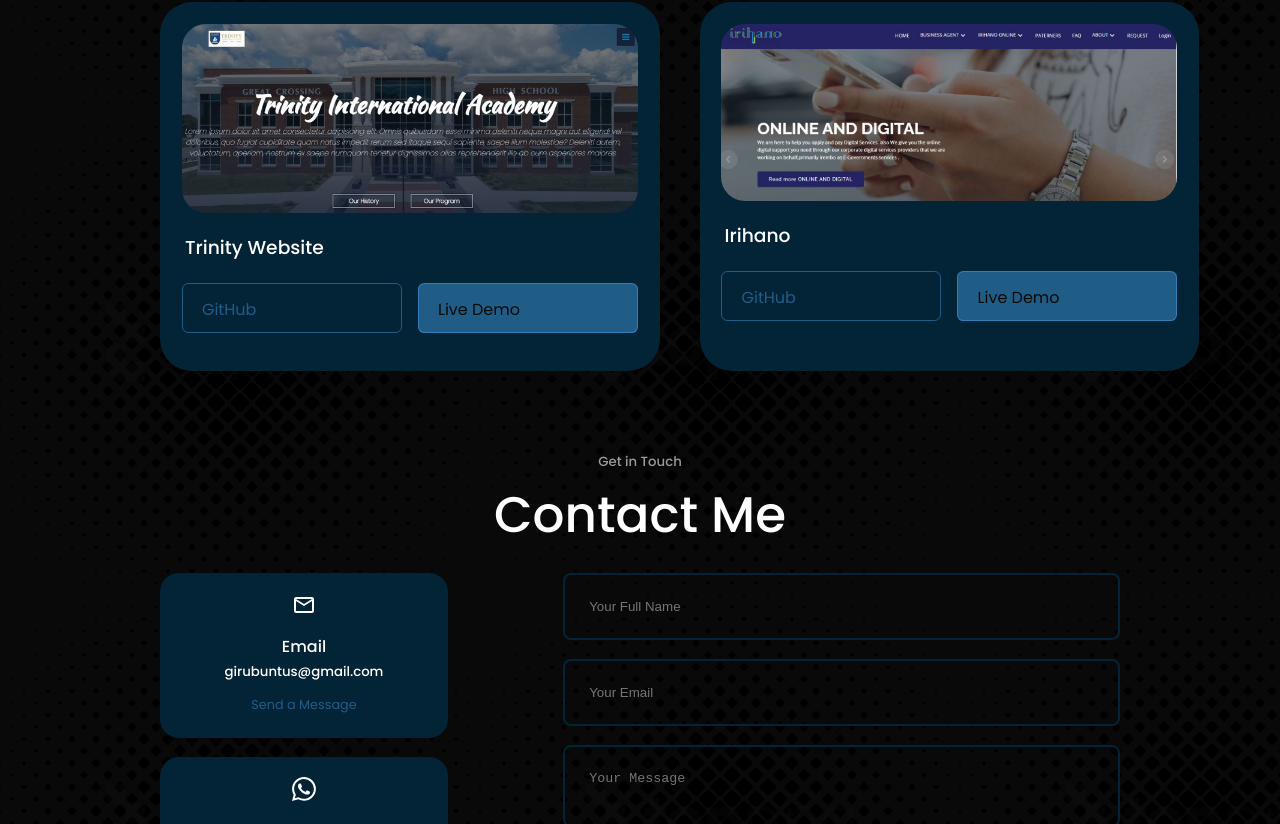
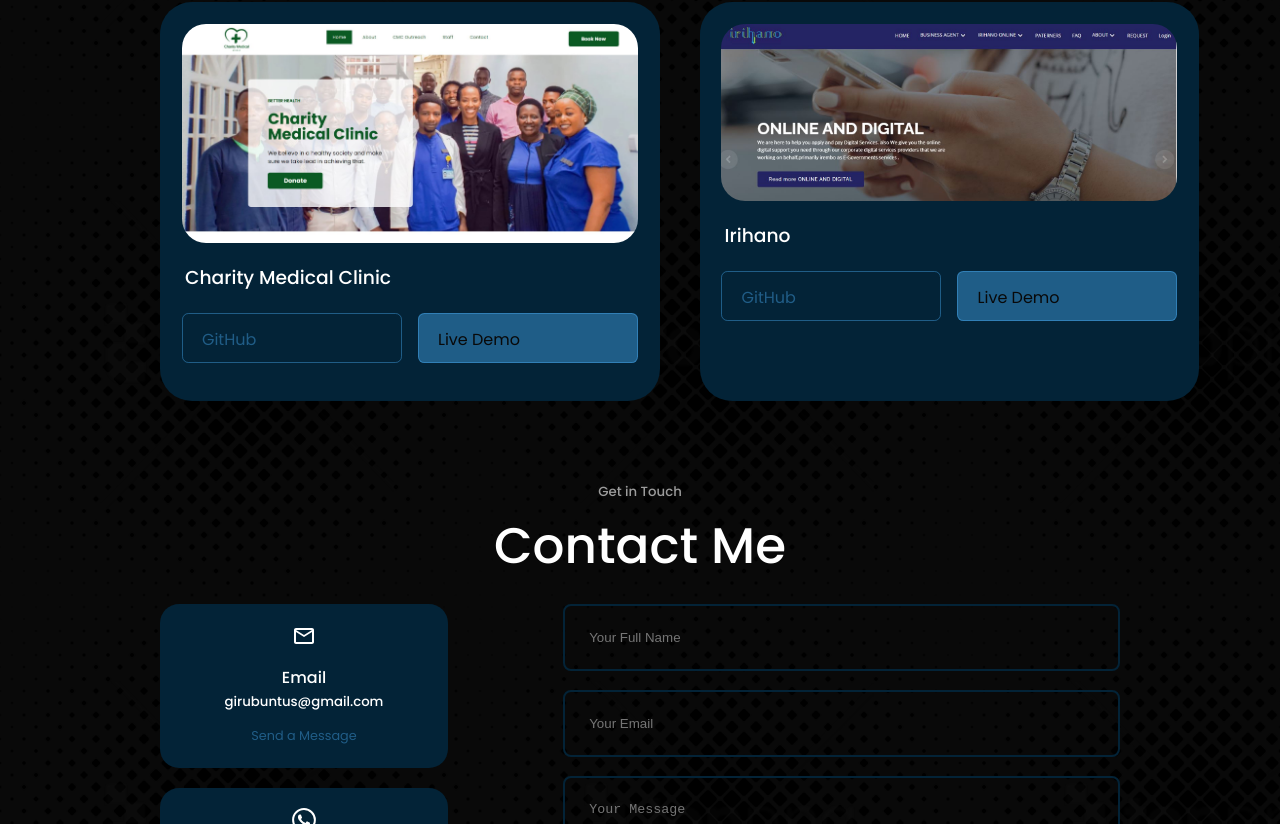
Before and after one commit to girubuntu/react-portfolio, a React (Create React App) app: page / in a window 1280 px wide. Shown: the part 2765-3589 px from the top of the page. Built offline with nearby package versions, Linux system fonts and the light colour scheme.

Commit message:
adding cmc project

```diff
--- a/src/components/portfolio/Portfolio.jsx
+++ b/src/components/portfolio/Portfolio.jsx
@@ -5,6 +5,7 @@
 import movie from '../../assets/movie.jpg'
 import irihano from '../../assets/irihano.JPG'
 import irebero from '../../assets/rebero.JPG'
+import cmc from '../../assets/cmc.JPG'
 
 const data = [
   {
@@ -23,10 +24,9 @@
   },
   {
     id: 3,
-    image: triWeb,
-    title: 'Trinity Website',
-    github: 'https://github.com/girubuntu/trinitywebsite',
-    demo: 'https://www.trinityinternationacademy.rw'
+    image: cmc,
+    title: 'Charity Medical Clinic',
+    demo: 'https://www.charitymedicalclinic.com'
   },
   {
     id: 4,
```
Also changed, not shown: src/assets/cmc.JPG (added).
